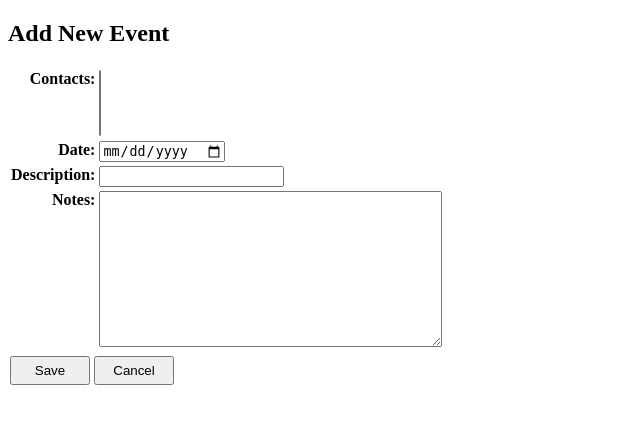
After one commit to Seth-Rothschild/contacts_info, a Django app: page /bulk_add_event in a window 1280 px wide. The commit adds this page. Shown: the top 424 px of the page, without its empty margins (0-640 px from the left). Run offline with Django 4.2, Linux system fonts and the light colour scheme; data that the repository does not hold is empty; parts of the project's set-up code (start-up, migrations or seed data) failed here and were passed over.

Commit message:
Add new "bulk add event" button

```diff
--- /dev/null
+++ b/contacts_app/templates/contacts_app/bulk_add_event.html
@@ -0,0 +1,49 @@
+
+<!DOCTYPE html>
+<html>
+    <style>
+        th {
+            text-align: right;
+            vertical-align: top;
+        }
+
+
+        button {
+            margin: 2px;
+            padding: 5px;
+            width: 80px;
+            float: left;
+        }
+
+    </style>
+    <head>
+        <meta charset="utf-8" name="viewport" content="width=device-width, initial-scale=1.0">
+        <title>Bulk Add Event Page</title>
+    </head>
+    <body>
+        <h2>Add New Event</h2>
+        <form action="{% url 'bulk_add_event' %}" method="post">
+            {% csrf_token %}
+            <table>
+                <tr>
+                    <th>
+                        <label for="id_contacts">Contacts:</label>
+                    </th>
+                    <td>
+                        <select id="id_contacts" name="contacts" multiple>
+                            {% for contact in contacts %}
+                                <option value="{{contact.id}}">{{contact.name}}</option>
+                            {% endfor %}
+                        </select>
+                    </td>
+                </tr>
+                {{ form.as_table }}
+            </table>
+            <button>Save</button>
+        </form>
+
+        <form action="{% url 'index' %}" method="get">
+            <button> Cancel </button>
+        </form>
+    </body>
+</html>
--- a/contacts_app/urls.py
+++ b/contacts_app/urls.py
@@ -4,6 +4,7 @@ from . import views
 
 urlpatterns = [
     path("", views.index, name="index"),
+    path("bulk_add_event", views.bulk_add_event, name="bulk_add_event"),
     path(
         "<int:contact_id>/contact_details/",
         views.contact_details,
--- a/contacts_app/views.py
+++ b/contacts_app/views.py
@@ -159,6 +159,22 @@ def delete_event(request, event_id):
         }
         return render(request, "contacts_app/confirm_delete.html", context)
 
+def bulk_add_event(request):
+    contacts = Contact.objects.order_by('name').all()
+    if request.method == "POST":
+        selected_contact_ids = [int(x) for x in request.POST.getlist("contacts")]
+        selected_contacts = [contact for contact in contacts if contact.id in selected_contact_ids]
+        for contact in selected_contacts:
+            form = EventForm(request.POST).save(commit=False)
+            form.contact = contact
+            form.save()
+        return HttpResponseRedirect(reverse('index'))
+    else:
+        context = {
+            "contacts": contacts,
+            "form": EventForm(),
+        }
+        return render(request, "contacts_app/bulk_add_event.html", context)
 
 class MilestoneForm(forms.ModelForm):
     class Meta:
```
Also changed, not shown: contacts_app/templates/contacts_app/index.html (+23 -0 lines).
